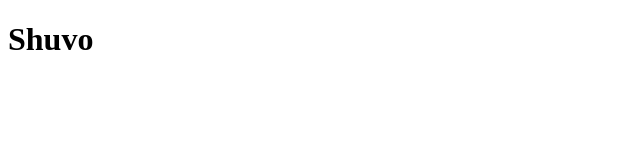
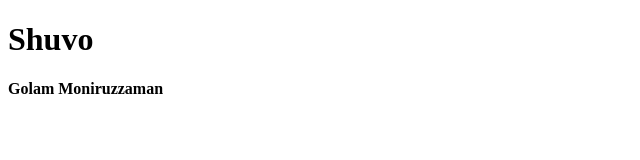
Before and after one commit to shuvo-036/delta-demo, a plain HTML site: page index.html in a window 1280 px wide. Shown: the whole page, without its empty margins (0-640 px from the left). Drawn offline with Linux system fonts and the light colour scheme.

Commit message:
Update index.html

```diff
--- a/index.html
+++ b/index.html
@@ -7,5 +7,6 @@
 </head>
 <body>
     <h1>Shuvo</h1>
+    <h4>Golam Moniruzzaman</h4>
 </body>
 </html>
```
